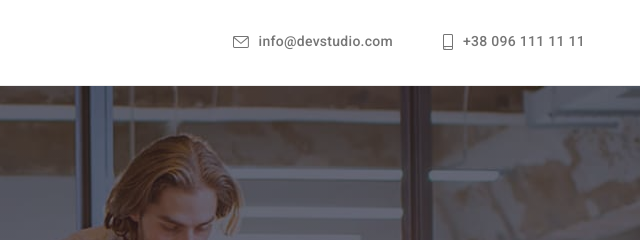
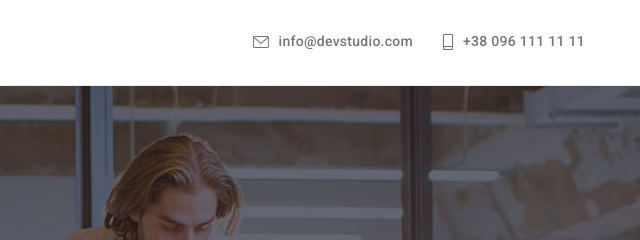
Before and after one commit to RomaniukSashko/WebStudio, a plain HTML site: page index.html in a window 1280 px wide. Shown: the top 240 px of the page, 640-1280 px from the left. Drawn offline with nearby package versions, Linux system fonts and the light colour scheme.

Commit message:
Version 2.2.3

```diff
--- a/css/style.css
+++ b/css/style.css
@@ -87,7 +87,7 @@
 .header-list {
     display: flex;
     margin-left: auto;
-    gap: 50px;
+    gap: 30px;
 }
 
 .heading-link {
@@ -100,7 +100,6 @@
     justify-content: center;
     align-items: center;
     gap: 10px;
-    /* height: 12px; */
 }
 
 .header-item:nth-child(1) > .heading-link:hover, .heading-link:focus
```
